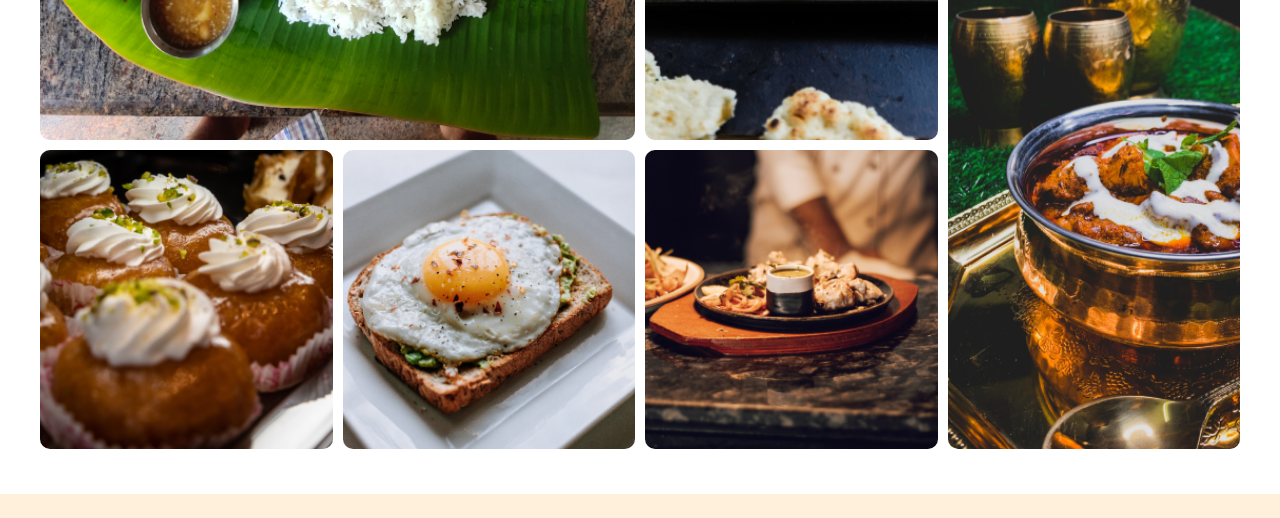
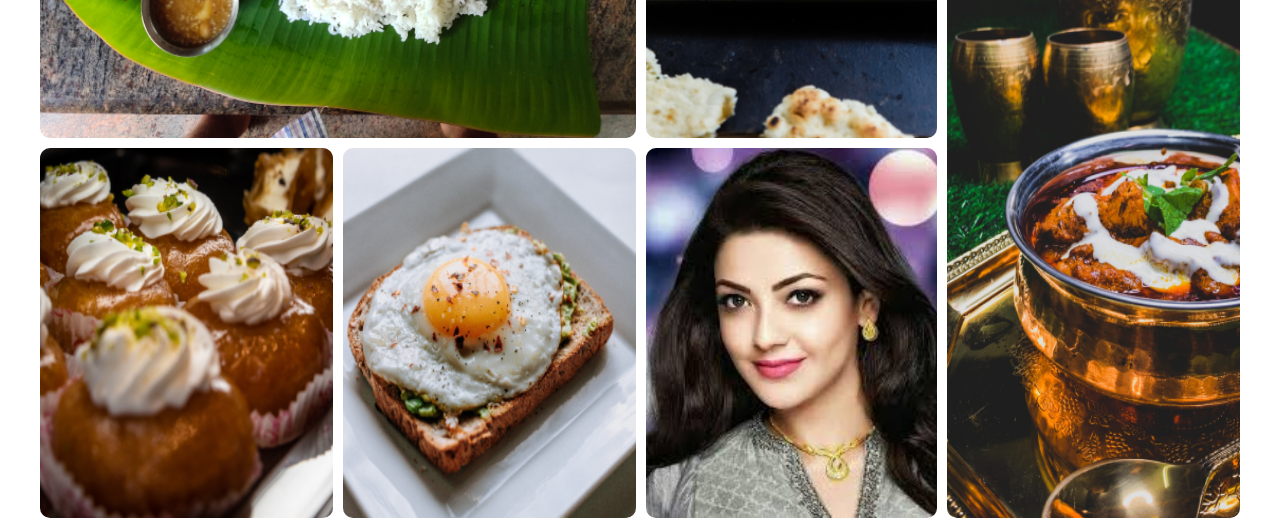
Before and after one commit to riteshvishwambhare/Restorent_web, a plain HTML site: page index.html in a window 1280 px wide. Shown: the part 1624-2142 px from the top of the page. Drawn offline with Linux system fonts and the light colour scheme.

Commit message:
File Change

```diff
--- a/index.html
+++ b/index.html
@@ -104,7 +104,7 @@
           <div class="item6">
             <img
               class="grid-image"
-              src="images/grid_image6.png"
+              src="Images/images.jpeg"
               alt="image 6"
             />
           </div>
```
Also changed, not shown: Images/images.jpeg (added).
